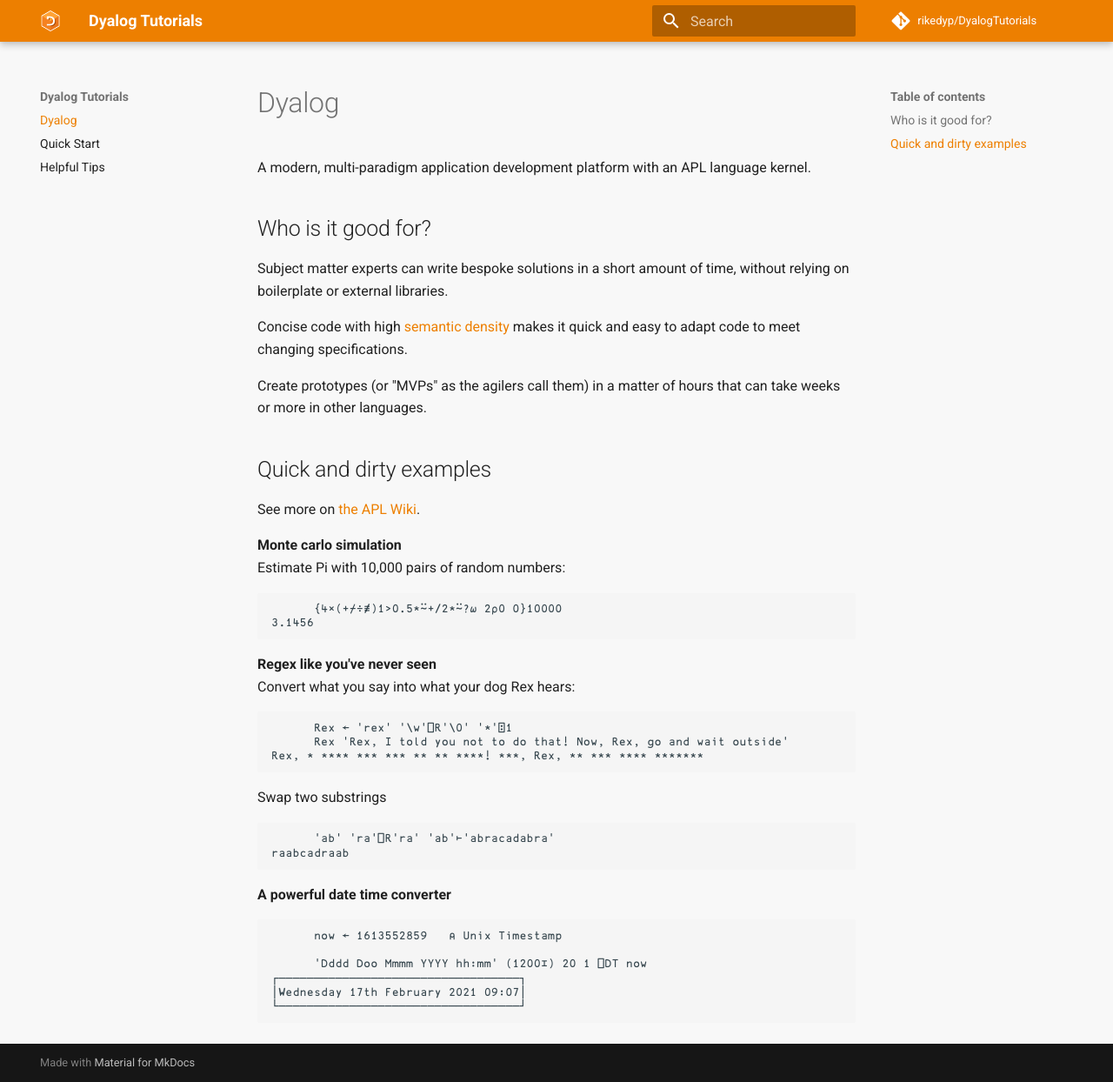
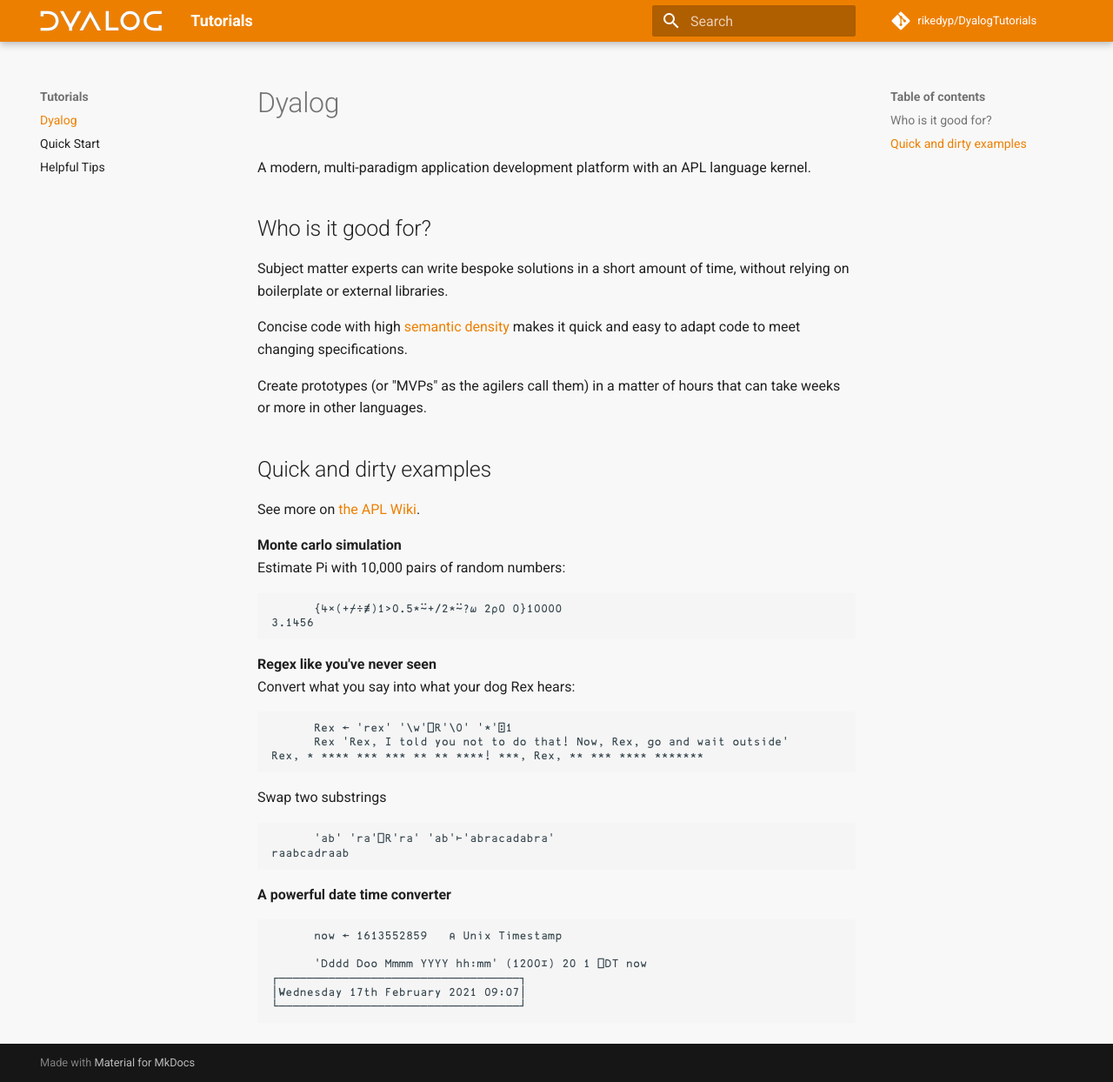
Before and after one commit to rikedyp/DyalogTutorials, an MkDocs documentation site: the page built from docs/index.md, in a window 1280 px wide and 1244 px high. Shown: the whole window at 87% size. Built offline with MkDocs 1.6.1 and Material for MkDocs 9.7.7, drawn with Linux system fonts in a browser that asks for light colours; comment, search, counter and statistics services are not loaded.

Commit message:
app logo → DYALOG logo

```diff
--- a/docs/style/main.css
+++ b/docs/style/main.css
@@ -9,6 +9,13 @@
 code {
 	font-family: APL;
 }
+.md-logo > img{
+	width: 100%!important;
+	height: 1.2rem!important;
+}
+@media screen and (max-width: 76.1875em) {
+	.md-logo > img{height: 1.8rem!important;}
+}
 /* Custom colors */
 :root {
 	--md-primary-fg-color: #ED7F00;
--- a/mkdocs.yml
+++ b/mkdocs.yml
@@ -1,4 +1,4 @@
-site_name: Dyalog Tutorials
+site_name: Tutorials
 site_description: How-to guides for Dyalog APL
 docs_dir: docs/
 repo_name: 'rikedyp/DyalogTutorials'
@@ -6,7 +6,7 @@
 theme:
   name: material
   favicon: 'img/favicon-32.png'
-  logo: 'img/favicon-180-bg.png'
+  logo: 'img/dyalog-white.svg'
   features:
     - navigation.instant
 extra_css:
```
Also changed, not shown: docs/img/dyalog-white.svg (added).
